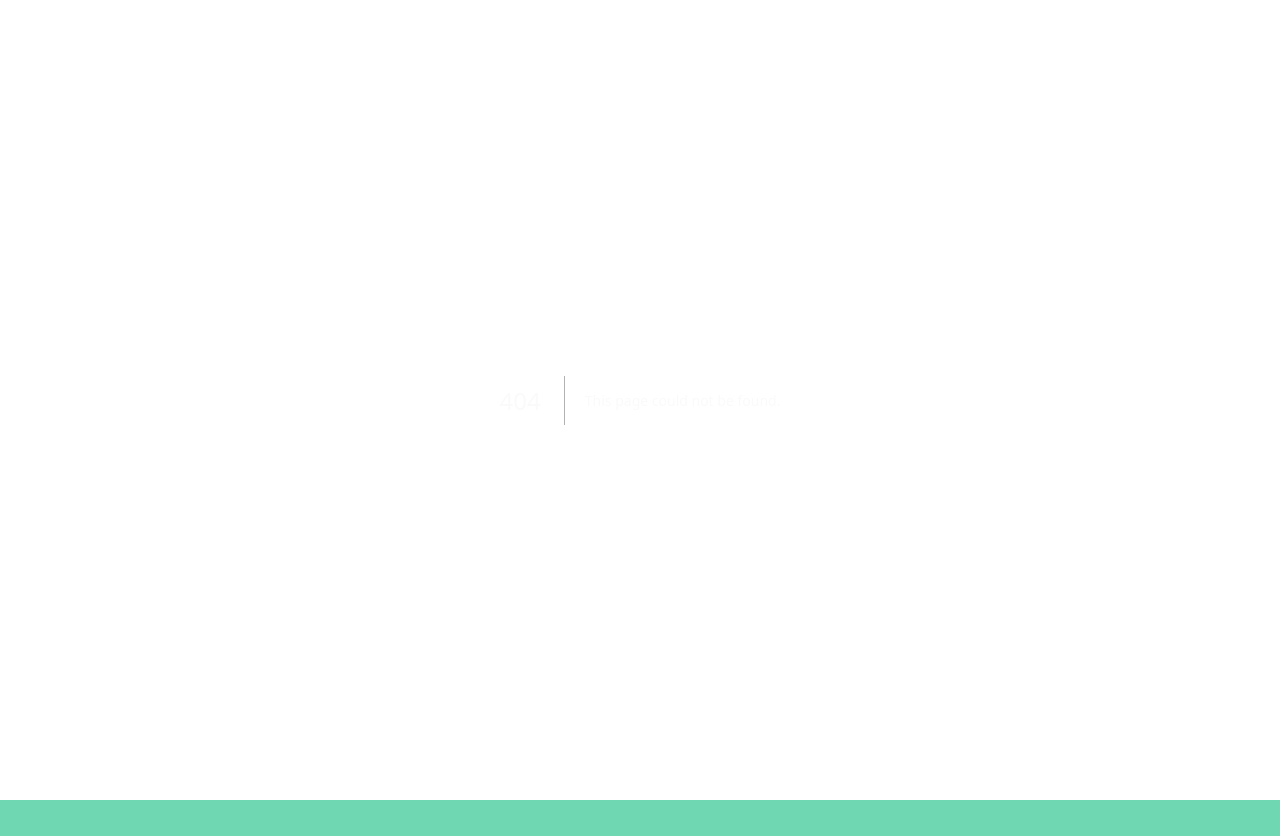
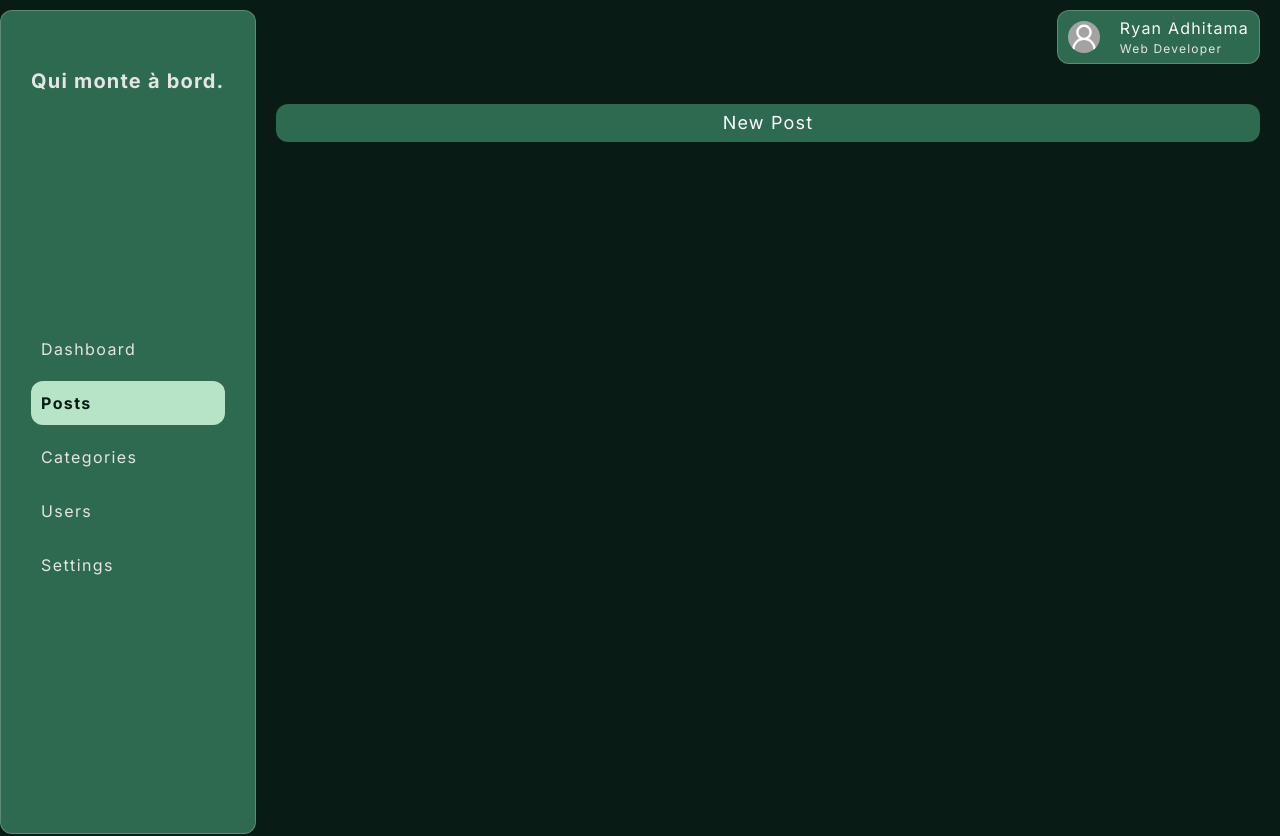
Before and after one commit to ezenardr/blog.quimonteabord.com, a Next.js app: page /admin/posts in a window 1280 px wide. Before the commit this address had no page. Shown: the top 836 px of the page. Built offline with nearby package versions, Linux system fonts and the light colour scheme.

Commit message:
Implemented Posts ppanel page and new post modal window

```diff
--- /dev/null
+++ b/src/app/admin/posts/page.tsx
@@ -0,0 +1,28 @@
+import DashboardNavigation from '@/components/dashboardNavigation/DashboardNavigation';
+import Style from './post.module.scss';
+import UserBox from '@/components/userBox/UserBox';
+import PostModal from '@/components/postModal/PostModal';
+import Link from 'next/link';
+
+type Props = {
+    searchParams: Record<string, string> | null | undefined;
+};
+
+export default function Page({ searchParams }: Props) {
+    return (
+        <main className={Style.main}>
+            <DashboardNavigation />
+            <div className={Style.panel}>
+                <UserBox />
+                <Link
+                    href="/admin/posts?newPost=true"
+                    className={Style.postBtn}
+                >
+                    New Post
+                </Link>
+
+                {searchParams?.newPost === 'true' && <PostModal />}
+            </div>
+        </main>
+    );
+}
--- /dev/null
+++ b/src/app/admin/posts/post.module.scss
@@ -0,0 +1,33 @@
+.main {
+    max-width: 130rem;
+    margin-top: 1rem;
+    margin-inline: auto;
+    display: flex;
+    width: 100%;
+    margin-bottom: 12rem;
+    height: 824px;
+
+    .panel {
+        padding-inline: 2rem;
+        width: 80%;
+        display: flex;
+        flex-direction: column;
+        .postBtn {
+            margin-block: 4rem;
+            text-align: center;
+            border: none;
+            padding: 1rem;
+            border-radius: 12px;
+            font-size: 1.8rem;
+            letter-spacing: 1.2px;
+            color: #fff;
+            background-color: rgba(45, 106, 79, 1);
+            transition: 0.3s all ease;
+            cursor: pointer;
+            &:hover {
+                background-color: var(--color-tint);
+                color: var(--color-primary);
+            }
+        }
+    }
+}
--- a/src/components/dashboardNavigation/DashboardNavigation.tsx
+++ b/src/components/dashboardNavigation/DashboardNavigation.tsx
@@ -1,28 +1,42 @@
+'use client';
 import Link from 'next/link';
-import React from 'react';
+import { usePathname } from 'next/navigation';
 import Style from './dashboardNavigation.module.scss';
 
 export default function DashboardNavigation() {
+    const pathname = usePathname();
     return (
         <nav className={Style.nav}>
             <Link className={Style.logo} href="https://quimonteabord.com">
                 Qui monte à bord.
             </Link>
             <ul>
-                <li className={Style.active}>
-                    <Link href="/">Dashboard</Link>
+                <li
+                    className={
+                        pathname === '/admin/dashboard' ? Style.active : ''
+                    }
+                >
+                    <Link href="/admin/dashboard">Dashboard</Link>
                 </li>
-                <li>
-                    <Link href="/">Post</Link>
+                <li className={pathname === '/admin/posts' ? Style.active : ''}>
+                    <Link href="/admin/posts">Posts</Link>
                 </li>
-                <li>
-                    <Link href="/">Categories</Link>
+                <li
+                    className={
+                        pathname === '/admin/categories' ? Style.active : ''
+                    }
+                >
+                    <Link href="/admin/categories">Categories</Link>
                 </li>
-                <li>
-                    <Link href="/">Users</Link>
+                <li className={pathname === '/admin/users' ? Style.active : ''}>
+                    <Link href="/admin/users">Users</Link>
                 </li>
-                <li>
-                    <Link href="/">Settings</Link>
+                <li
+                    className={
+                        pathname === '/admin/settings' ? Style.active : ''
+                    }
+                >
+                    <Link href="/admin/settings">Settings</Link>
                 </li>
             </ul>
             <div></div>
--- a/src/components/dashboardNavigation/dashboardNavigation.module.scss
+++ b/src/components/dashboardNavigation/dashboardNavigation.module.scss
@@ -5,6 +5,7 @@
     display: flex;
     flex-direction: column;
     justify-content: space-between;
+    z-index: 1;
 
     backdrop-filter: blur(24px) saturate(57%);
     -webkit-backdrop-filter: blur(24px) saturate(57%);
--- /dev/null
+++ b/src/components/postModal/PostModal.tsx
@@ -0,0 +1,22 @@
+import Link from 'next/link';
+import Style from './postModal.module.scss';
+
+export default function PostModal() {
+    return (
+        <div className={Style.postModal}>
+            <Link href="/admin/posts?newPost=false" className={Style.close}>
+                &times;
+            </Link>
+            <input type="file" accept="image/png" className={Style.image} />
+            <input
+                type="text"
+                className={Style.title}
+                placeholder="Titre de l'article"
+            />
+            <textarea className={Style.post} placeholder="Corp de l'article" />
+            <button className={Style.btn} disabled>
+                Envoyer
+            </button>
+        </div>
+    );
+}
--- /dev/null
+++ b/src/components/postModal/postModal.module.scss
@@ -0,0 +1,91 @@
+.postModal {
+    position: absolute;
+    z-index: 111;
+    backdrop-filter: blur(12px);
+    width: 75%;
+    height: 824px;
+    padding: 3rem 2rem 1rem 2rem;
+    border-radius: 2rem;
+    display: flex;
+    flex-direction: column;
+    .close {
+        text-align: center;
+        position: absolute;
+        top: -1%;
+        right: -2%;
+        border: none;
+        padding: 0.5rem 1rem;
+        border-radius: 50%;
+        font-size: 3rem;
+        letter-spacing: 1.2px;
+        color: #000;
+        background-color: var(--color-tint);
+        transition: 0.3s all ease;
+        cursor: pointer;
+        z-index: 111;
+        &:hover {
+            background-color: var(--color-primary);
+            color: var(--color-tint);
+        }
+    }
+
+    .image[type='file'] {
+        padding: 2rem;
+        background-color: rgba(45, 106, 79, 1);
+        &::file-selector-button {
+            padding: 1rem 1.5rem;
+            margin-right: 3rem;
+            border-radius: 12px;
+            border: none;
+            cursor: pointer;
+            font-size: 1.8rem;
+            letter-spacing: 1.2px;
+            color: #fff;
+            background-color: var(--color-primary);
+            transition: 0.3s all ease;
+            &:hover {
+                background-color: var(--color-tint);
+                color: var(--color-primary);
+            }
+        }
+    }
+    input,
+    textarea {
+        padding: 1rem;
+        border-radius: 12px;
+        letter-spacing: 1.2px;
+        font-size: 1.6rem;
+        border: none;
+        font-family: sans-serif;
+        margin-bottom: 4rem;
+        &:focus {
+            outline: none;
+        }
+    }
+    .post {
+        height: 550px;
+        resize: none;
+    }
+    .btn {
+        border: none;
+        padding: 1rem;
+        border-radius: 12px;
+        font-size: 1.8rem;
+        letter-spacing: 1.2px;
+        color: #fff;
+        background-color: rgba(45, 106, 79, 1);
+        transition: 0.3s all ease;
+        cursor: pointer;
+        &:hover {
+            background-color: var(--color-tint);
+            color: var(--color-primary);
+        }
+        &:disabled {
+            background-color: var(--gray-400);
+            &:hover {
+                color: #fff;
+                cursor: not-allowed;
+            }
+        }
+    }
+}
--- a/src/styles/_globals.scss
+++ b/src/styles/_globals.scss
@@ -12,6 +12,7 @@ body {
     max-width: var(--container-lg);
     // max-width: 1165px;
     margin-inline: auto;
+    overflow-x: hidden;
 
     // @media screen and (max-width: 1024px) {
     //     padding-top: 7rem;
```
